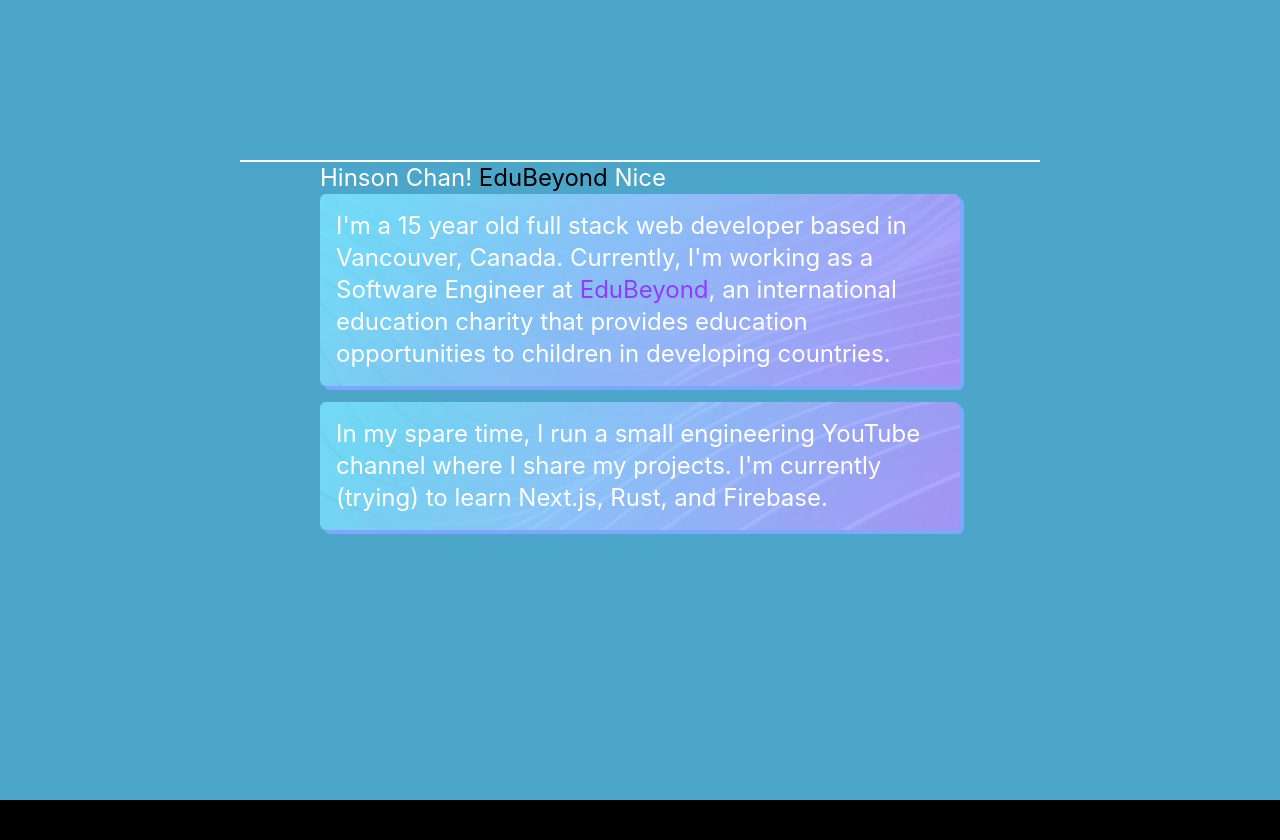
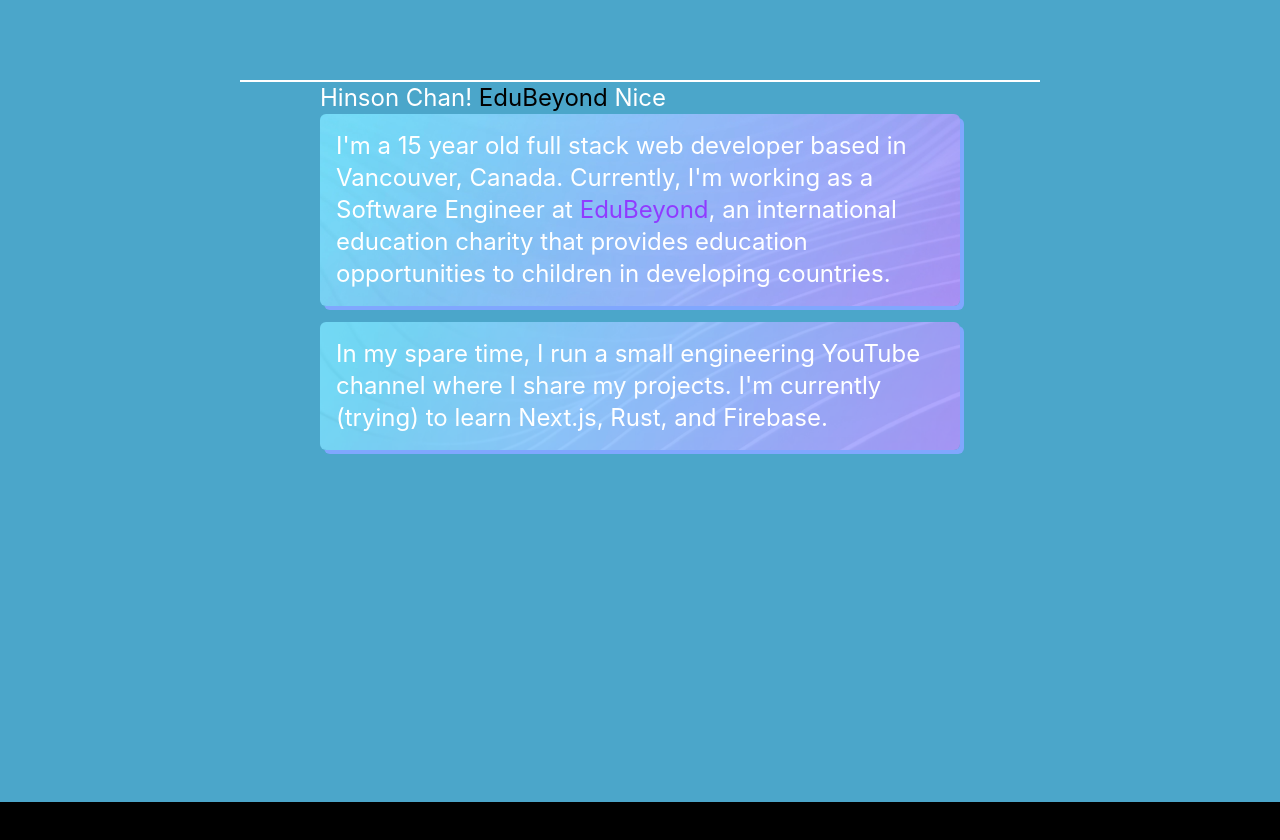
Before and after one commit to flatypus/flatypus.me, a Next.js app: page / in a window 1280 px wide. Shown: the top 840 px of the page. After the commit the page ends 802 px from the top, so only its background shows below. Built offline with nearby package versions, Linux system fonts and the light colour scheme.

Commit message:
fixed bottom issue

```diff
--- a/components/share/typed.tsx
+++ b/components/share/typed.tsx
@@ -44,7 +44,6 @@
             right += text[i];
           }
         }
-        console.log(listoftext);
       }
       let i = 0;
       const loop = setInterval(() => {
--- a/pages/index.tsx
+++ b/pages/index.tsx
@@ -17,9 +17,8 @@
       <div
         className="
       bg-[#4ba6ca]
-       bg-cover backdrop-blur-lg h-screen"
+       bg-cover backdrop-blur-lg h-screen pt-20"
       >
-        <div className="p-20"></div>
         <HorBar />
         <div className={styles.mainbody}>
           <div className="grid grid-cols-4">
```
Also changed, not shown: components/share/horbar.tsx (line endings or trailing spaces).
